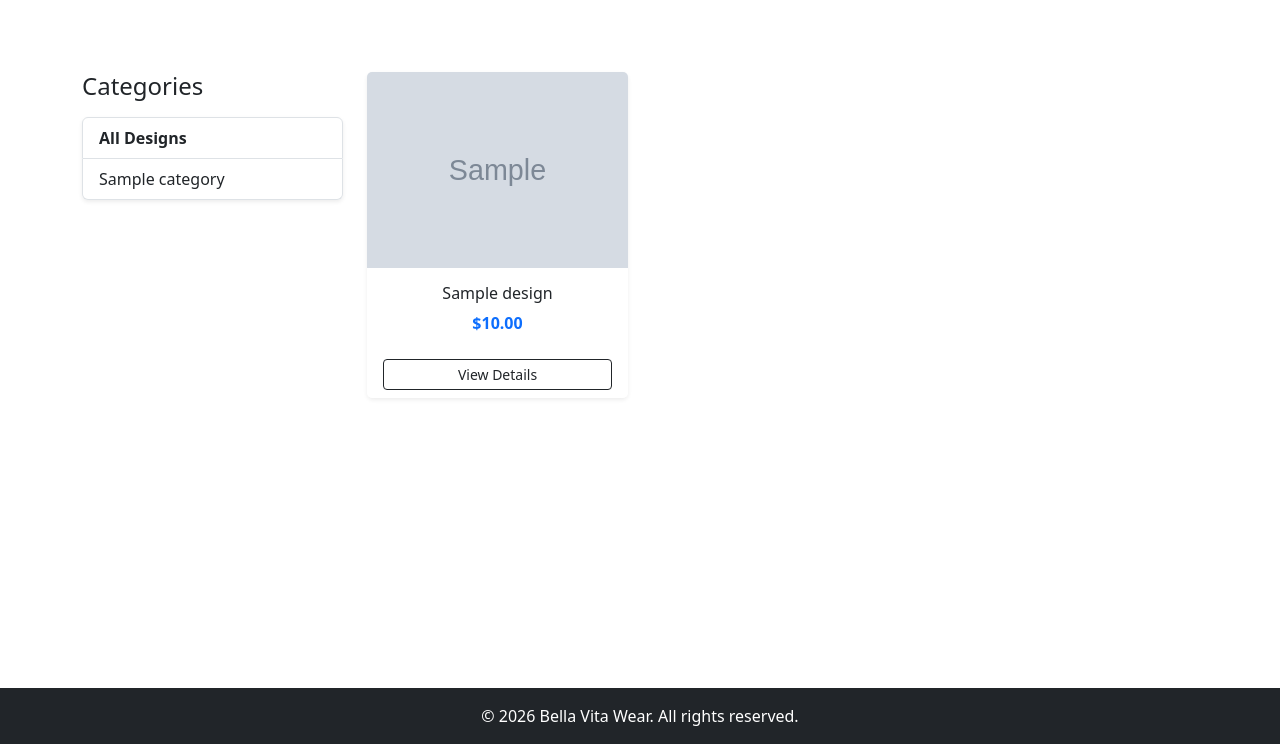
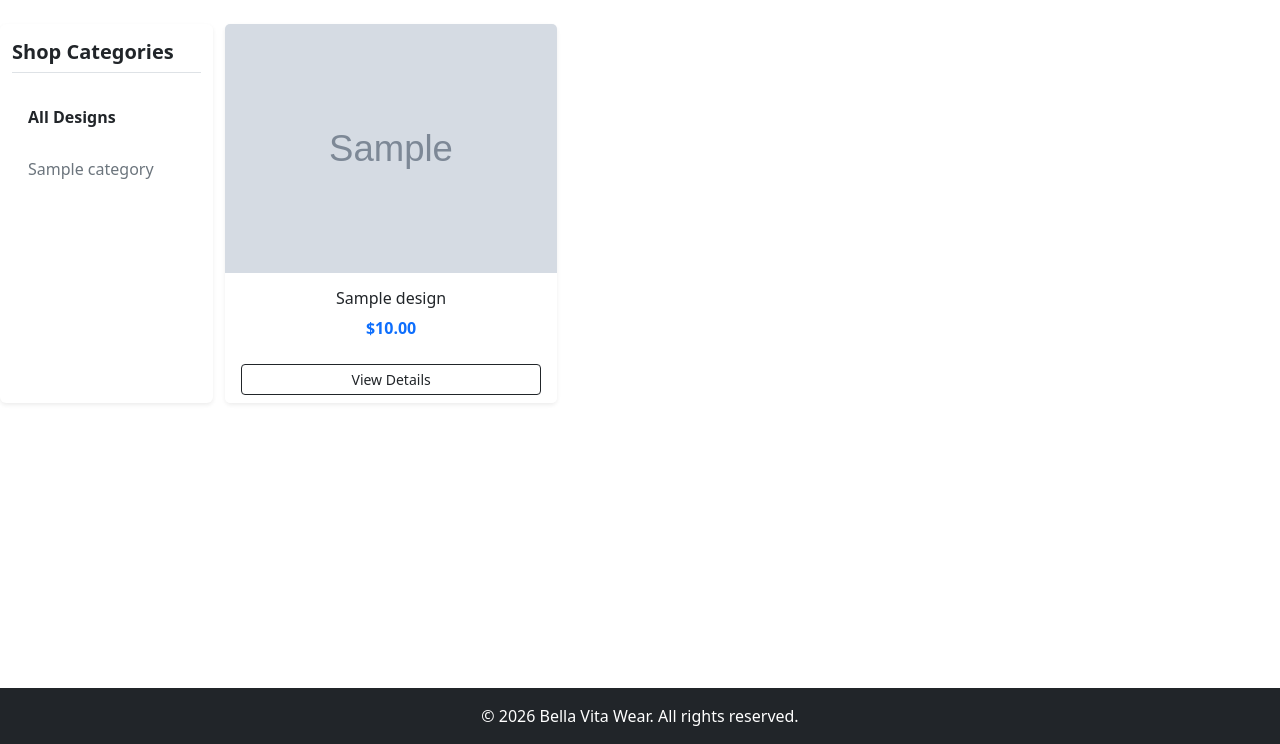
Before and after one commit to BorislavKaradzhov/Bella-Vita-Wear, a Django app: page / in a window 1280 px wide. Shown: the part 56-800 px from the top of the page. Run offline with Django 5.2, Linux system fonts and the light colour scheme; tables that the repository leaves empty hold one stand-in row (values such as "Sample post"); grey boxes marked "Sample" are stand-in pictures; parts of the project's set-up code (start-up, migrations or seed data) failed here and were passed over.

Commit message:
Updated base.html, and catalog/design_detail.html to display the 'Shop Categories' left sidebar on all views.

```diff
--- a/templates/base.html
+++ b/templates/base.html
@@ -4,20 +4,16 @@
     <meta charset="UTF-8">
     <meta name="viewport" content="width=device-width, initial-scale=1.0">
     <title>{% block title %}Bella Vita Wear{% endblock %}</title>
-    <!-- Bootstrap 5 CSS -->
     <link rel="stylesheet" href="https://cdn.jsdelivr.net/npm/bootstrap@5.3.0/dist/css/bootstrap.min.css">
-    <!-- Bootstrap Icons -->
     <link rel="stylesheet" href="https://cdn.jsdelivr.net/npm/bootstrap-icons@1.11.0/font/bootstrap-icons.css">
-    <!-- Custom CSS (Optional) -->
     <style>
         body { display: flex; flex-direction: column; min-height: 100vh; }
-        main { flex: 1; }
-        .sidebar { background-color: #f8f9fa; padding: 20px; min-height: 100%; }
+        .flex-grow-1 { flex: 1; }
+        .sidebar { background-color: #f8f9fa; min-height: 100%; }
     </style>
 </head>
 <body>
 
-    <!-- Navigation Bar -->
     <nav class="navbar navbar-expand-lg navbar-dark bg-dark">
         <div class="container-fluid">
             <a class="navbar-brand" href="{% url 'design-list' %}">Bella Vita Wear</a>
@@ -28,7 +24,7 @@
                 <ul class="navbar-nav ms-auto">
                     {% if user.is_authenticated %}
                         <li class="nav-item">
-                            <a class="nav-link" href="{% url 'profile' %}">Welcome, {{ user.username }}</a>
+                            <a class="nav-link" href="#">Welcome, {{ user.username }}</a>
                         </li>
                         <li class="nav-item">
                             <a class="nav-link" href="{% url 'order-history' %}">My Orders</a>
@@ -65,18 +61,38 @@
         </div>
     </nav>
 
-    <!-- Main Layout Grid -->
-    <main class="my-4 flex-grow-1">
-        {% block content %}
-        {% endblock %}
-    </main>
+    <div class="container-fluid my-4 flex-grow-1">
+        <div class="row h-100">
 
-    <!-- Global Footer -->
+            <aside class="col-md-2 sidebar shadow-sm rounded bg-white py-3">
+                <h5 class="fw-bold mb-3 border-bottom pb-2">Shop Categories</h5>
+                <ul class="nav flex-column list-group list-group-flush">
+                    <li class="nav-item list-group-item border-0 px-0">
+                        <a class="nav-link text-dark fw-bold" href="{% url 'design-list' %}">All Designs</a>
+                    </li>
+
+                    {% for category in sidebar_categories %}
+                        <li class="nav-item list-group-item border-0 px-0 py-1">
+                            <a class="nav-link text-secondary" href="#">{{ category.name }}</a>
+                        </li>
+                    {% empty %}
+                        <li class="nav-item text-muted">No categories available.</li>
+                    {% endfor %}
+                </ul>
+            </aside>
+
+            <main class="col-md-10">
+                {% block content %}
+                {% endblock %}
+            </main>
+
+        </div>
+    </div>
+
     <footer class="bg-dark text-white text-center py-3 mt-auto">
         <p class="mb-0">&copy; 2026 Bella Vita Wear. All rights reserved.</p>
     </footer>
 
-    <!-- Bootstrap 5 JS Bundle -->
     <script src="https://cdn.jsdelivr.net/npm/bootstrap@5.3.0/dist/js/bootstrap.bundle.min.js"></script>
 </body>
 </html>
--- a/templates/catalog/design_list.html
+++ b/templates/catalog/design_list.html
@@ -1,22 +1,9 @@
 {% extends 'base.html' %}
 
+{% block title %}Shop | Bella Vita Wear{% endblock %}
+
 {% block content %}
-<div class="container my-5">
-    <div class="row">
-
-        <aside class="col-md-3 mb-4">
-            <h4 class="mb-3">Categories</h4>
-            <div class="list-group shadow-sm">
-                <a href="{% url 'design-list' %}" class="list-group-item list-group-item-action fw-bold">All Designs</a>
-                {% for cat in categories %}
-                    <a href="#" class="list-group-item list-group-item-action">{{ cat.name }}</a>
-                {% endfor %}
-            </div>
-        </aside>
-
-        <main class="col-md-9">
 <div class="row row-cols-1 row-cols-md-3 g-4">
-
     {% for design in designs %}
     <div class="col">
         <div class="card h-100 shadow-sm border-0">
@@ -40,13 +27,7 @@
     {% empty %}
     <div class="col-12 text-center py-5 bg-light rounded shadow-sm">
         <h5 class="text-muted mb-0">No designs to display yet.</h5>
-                    <p class="text-muted small">Add some designs in the Admin panel!</p>
     </div>
     {% endfor %}
-
-            </div>
-        </main>
-
-    </div>
 </div>
 {% endblock %}
```
Lines whose indentation alone changed are shown as unchanged.
